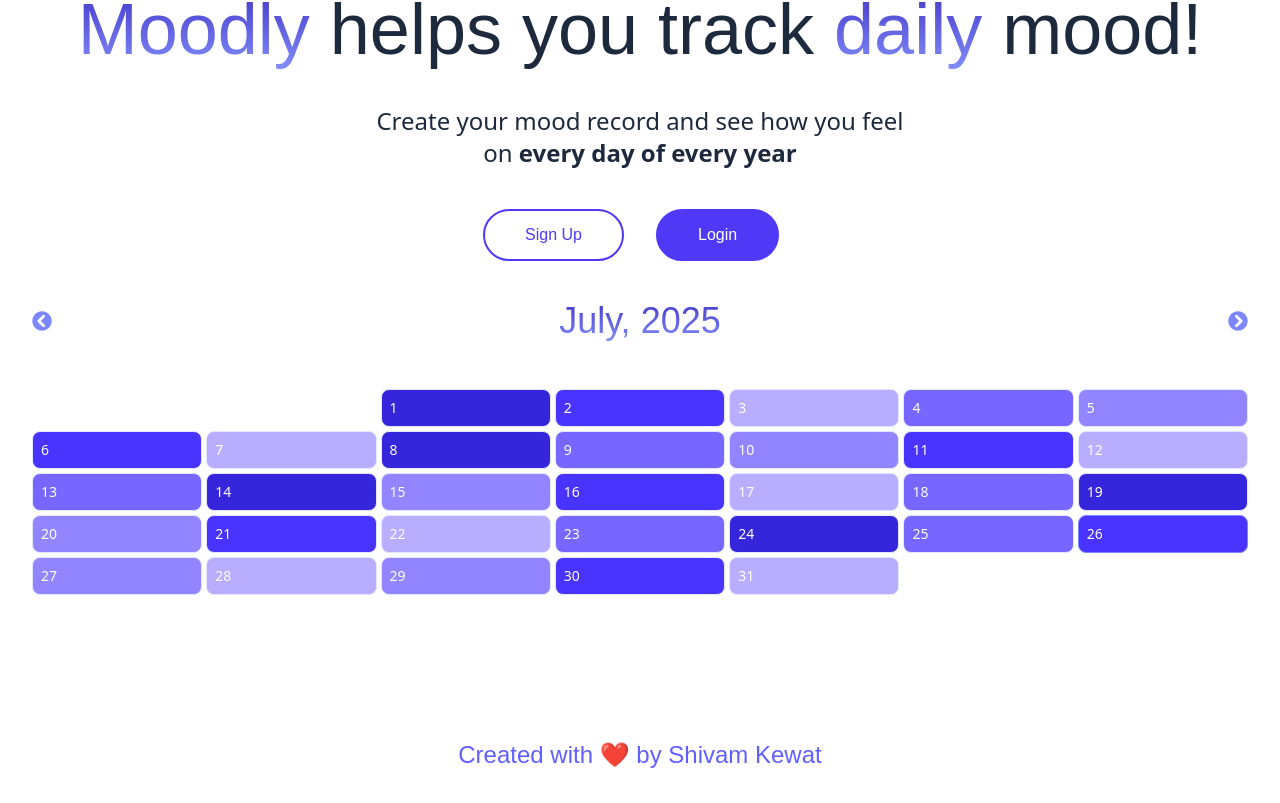
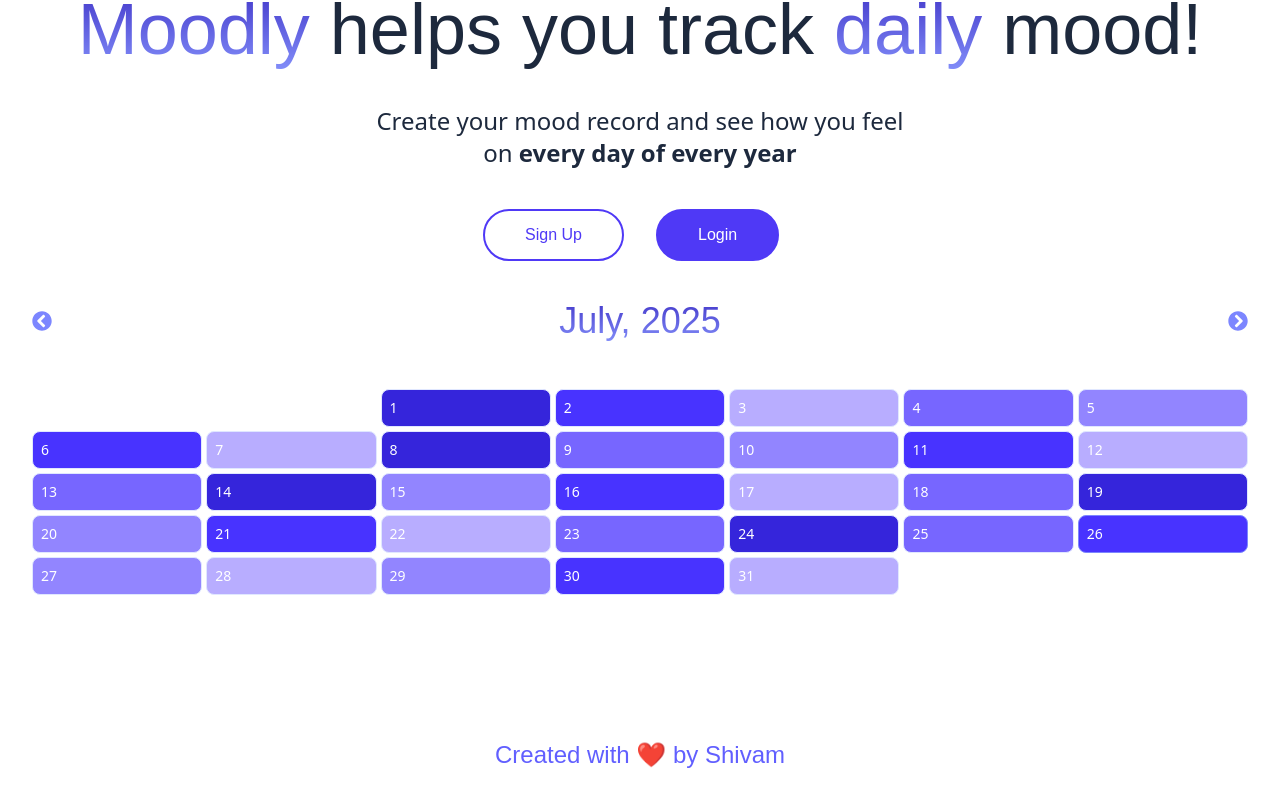
Before and after one commit to shivamm0913/Moodly, a Next.js app: page / in a window 1280 px wide. Shown: the part 183-986 px from the top of the page. Built offline with nearby package versions, Linux system fonts and the light colour scheme; no server answers; a web font is replaced by a local one.

Commit message:
new footer changed

```diff
--- a/components/Footer.js
+++ b/components/Footer.js
@@ -16,7 +16,7 @@ export default function Footer() {
       transition={{ duration: 0.6, ease: "easeOut", delay: 0.3 }}
     >
       <p className={`${fugaz.className} text-indigo-500 sm:text-2xl`}>
-        Created with ❤️ by Shivam Kewat
+        Created with ❤️ by Shivam
       </p>
     </motion.footer>
   );
```
